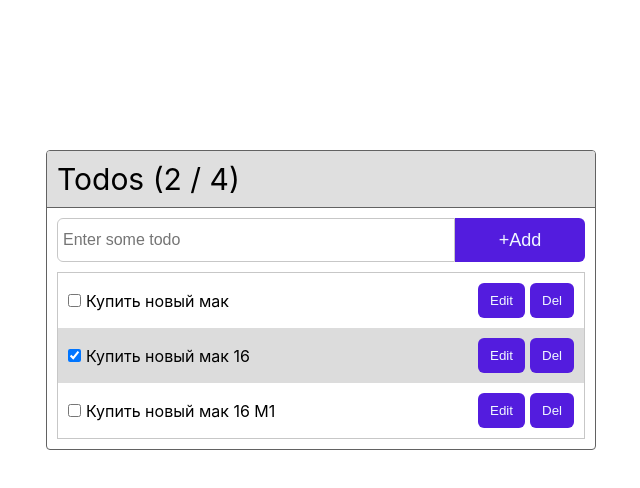
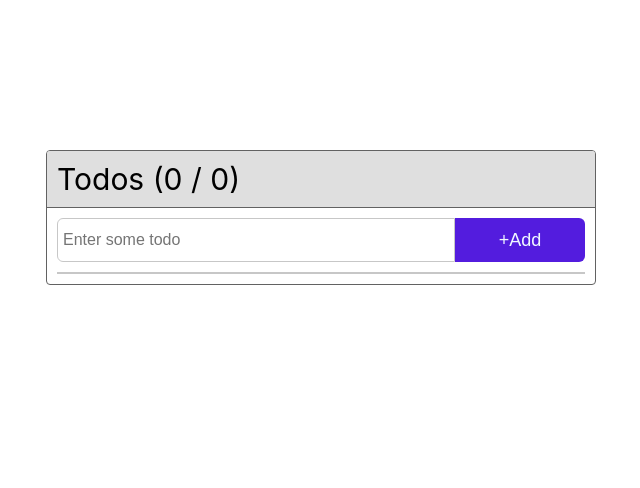
Before and after one commit to Amanbek22/react-todo-samurais, a React (Create React App) app: page / in a window 1280 px wide. Shown: the top 488 px of the page, without its empty margins (319-959 px from the left). Built offline with nearby package versions, Linux system fonts and the light colour scheme.

Commit message:
feat: saving data & change status

```diff
--- a/src/App.js
+++ b/src/App.js
@@ -1,21 +1,19 @@
-import { useState } from 'react';
+import { useEffect, useState } from 'react';
 import './App.css';
 import CreateTodo from './components/create-todo/CreateTodo';
 import Header from './components/header/Header';
 import TodoItem from './components/todo-item/TodoItem';
 
-const initialState = [
-  { text:  "Купить новый мак", status: false, id: 1},
-  { text:  "Купить новый мак 16", status: true, id: 2},
-  { text:  "Купить новый мак 16 M1", status: false, id: 3},
-]
+const initialState = JSON.parse(localStorage.getItem('todos')) || []
 function App() {
   const [todos, setTodos] = useState(initialState);
 
+  useEffect(() => {
+    localStorage.setItem("todos", JSON.stringify(todos));
+  }, [todos]);
 
   const onDelete = (id) => {
     const newTodos = todos.filter((item) => item.id !== id)
-    console.log(newTodos);
     setTodos(newTodos)
   }
 
@@ -23,17 +21,27 @@ function App() {
     setTodos([ ...todos, { text: str, status: false, id: Date.now() } ])
   }
 
+  const onStatusChange = (id) => {
+    const newArr = todos.map( (todo) => {
+      if(todo.id === id) {
+        return {...todo, status: !todo.status}
+      }
+      return todo
+    })
+    setTodos(newArr)
+  }
+
   const newTodos = todos.map((item) => {
-    return  <TodoItem id={item.id} text={item.text} status={item.status} onDelete={onDelete} />
+    return  <TodoItem key={item.id} id={item.id} text={item.text} status={item.status} onDelete={onDelete} onStatus={onStatusChange} />
   })
+  const todoCompletes = todos.reduce( (akk, item) =>  akk + Number(item.status) , 0)
   return (
     <div className="App">
-      <Header todoLength={4} todoDone={2} />
+      <Header todoLength={todos.length} todoDone={todoCompletes} />
       <div className='content'>
         <CreateTodo onAddTodo={onAddTodo} />
         <div className='content__body'>
           {newTodos}
-          {/* <TodoItem text="Купить новый мак" status={false} /> */}
         </div>
       </div>
     </div>
--- a/src/components/todo-item/TodoItem.jsx
+++ b/src/components/todo-item/TodoItem.jsx
@@ -1,15 +1,19 @@
 import css from "./TodoItem.module.css"
 
 const TodoItem = (props) => {
-  console.log(props);
+
   const handleDelete = () => {
     props.onDelete(props.id)
+  }
+
+  const handleStatus = () => {
+    props.onStatus(props.id);
   }
   return (
     <div className={css.wrapper}>
       <label>
-        <input type="checkbox" checked={props.status} />
-        <span>{props.text}</span>
+        <input type="checkbox" checked={props.status} onChange={handleStatus} />
+        <span className={props.status ? css.todoDone : ''}>{props.text}</span>
       </label>
 
       <div>
--- a/src/components/todo-item/TodoItem.module.css
+++ b/src/components/todo-item/TodoItem.module.css
@@ -19,3 +19,7 @@
     border-radius: 6px;
     cursor: pointer;
 }
+
+.todoDone {
+    text-decoration: line-through;
+}
```
